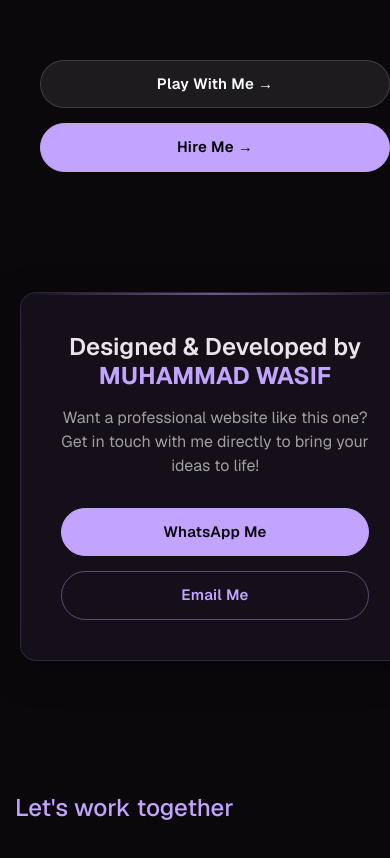
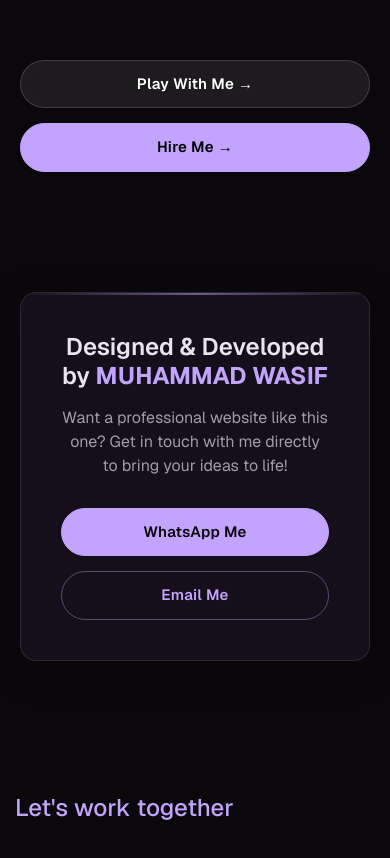
Before and after one commit to MuhammadWasif12345/portfolio-website, a React (Vite) app: page / in a window 390 px wide. Shown: the part 7513-8371 px from the top of the page. Built offline with nearby package versions, Linux system fonts and the light colour scheme; no server answers.

Commit message:
Fix mobile overflow and centering by adding box-sizing: border-box

```diff
--- a/src/components/styles/CTABanner.css
+++ b/src/components/styles/CTABanner.css
@@ -6,6 +6,7 @@
   padding: 60px 20px;
   position: relative;
   z-index: 10;
+  box-sizing: border-box;
 }
 
 .cta-banner-container {
@@ -25,6 +26,7 @@
   box-shadow: 0 10px 40px -10px rgba(0, 0, 0, 0.5);
   position: relative;
   overflow: hidden;
+  box-sizing: border-box;
 }
 
 /* Subtle glowing accent on the top edge */
--- a/src/components/styles/CallToAction.css
+++ b/src/components/styles/CallToAction.css
@@ -5,6 +5,7 @@
   display: flex;
   justify-content: center;
   align-items: center;
+  box-sizing: border-box;
 }
 
 .cta-buttons {
```
